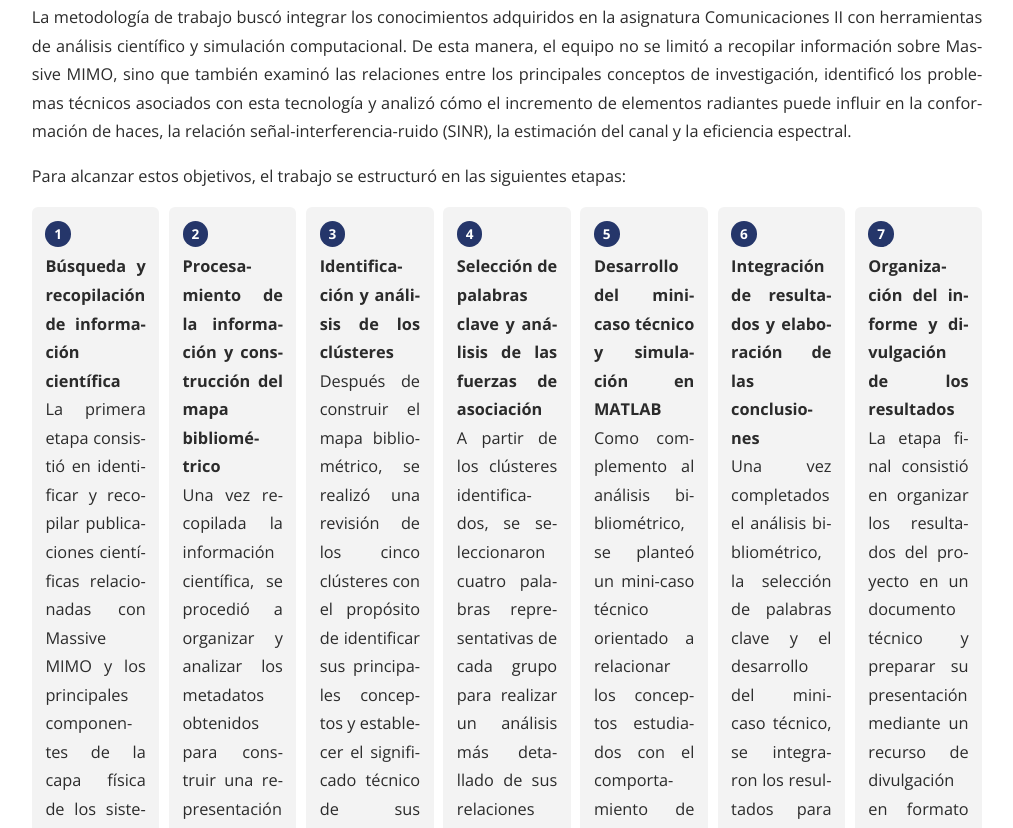
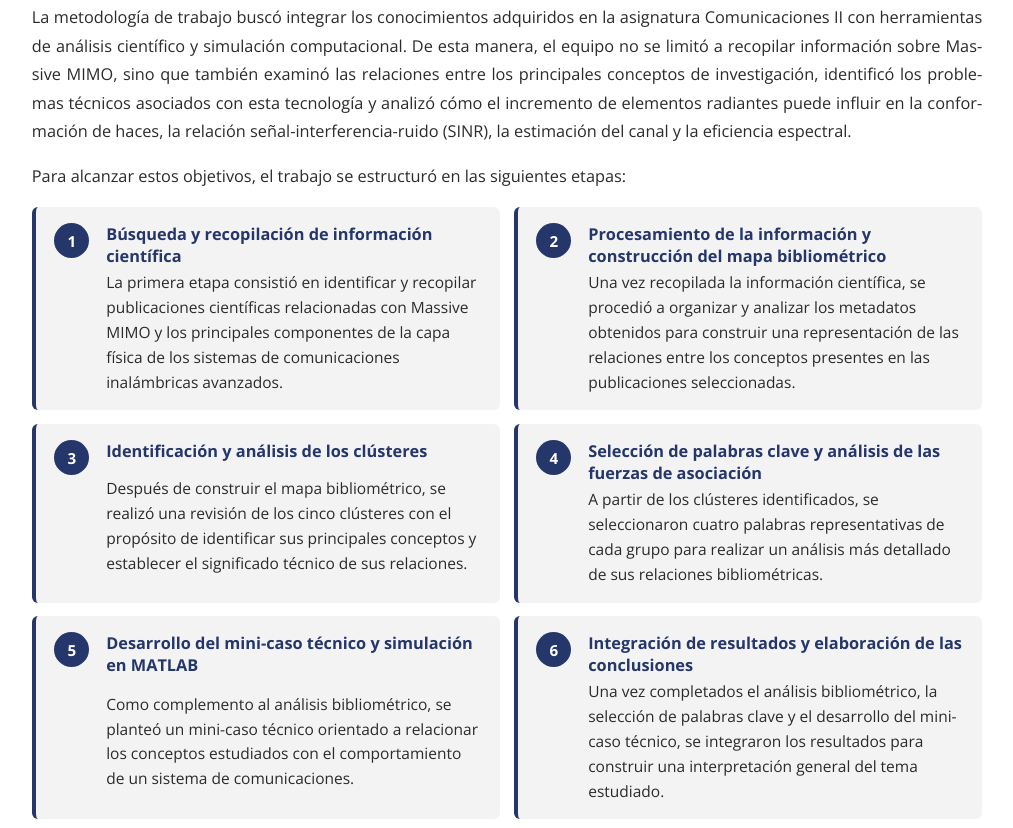
Before and after one commit to daniels00048/proyectoteleco.github.io, a plain HTML site: page index.html in a window 1280 px wide. Shown: the part 2345-3173 px from the top of the page, without its empty margins (133-1146 px from the left). Drawn offline with nearby package versions, Linux system fonts and the light colour scheme.

Commit message:
Add files via upload

```diff
--- a/index.html
+++ b/index.html
@@ -358,6 +358,14 @@ section.panel{padding:2.25rem clamp(1.1rem,3.5vw,3rem)}
 section.panel p,section.panel li{font-size:1.02rem;line-height:1.75}
 .hero .question{max-width:62rem!important}
 .notice.dpc{max-width:62rem!important}
+
+/* etapas de la estrategia: tarjetas anchas, número al lado, sin palabras partidas */
+.steps{grid-template-columns:repeat(2,minmax(0,1fr))!important;gap:.85rem!important;counter-reset:s}
+.steps li{display:grid!important;grid-template-columns:2.4rem 1fr;column-gap:.85rem;align-items:start;padding:1rem 1.15rem!important;font-size:.97rem!important;line-height:1.6!important;text-align:left!important;hyphens:manual!important;-webkit-hyphens:manual!important;border-left:4px solid #25366A}
+.steps li::before{grid-row:1/span 2;margin:0!important;width:2.2rem!important;height:2.2rem!important;font-size:.95rem!important}
+.steps li b{display:block;font-size:1.02rem;color:#25366A;margin-bottom:.2rem;line-height:1.35}
+.steps li:last-child:nth-child(odd){grid-column:1/-1}
+@media (max-width:700px){.steps{grid-template-columns:1fr!important}}
 </style>
 </head>
 <body class="abet">
```
